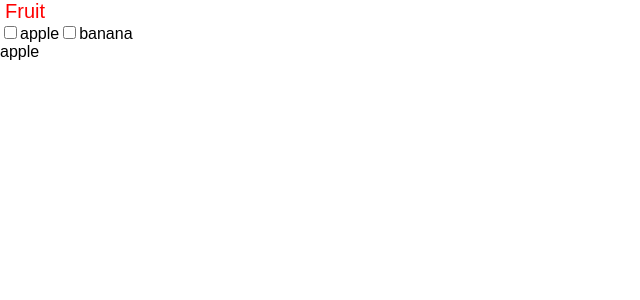
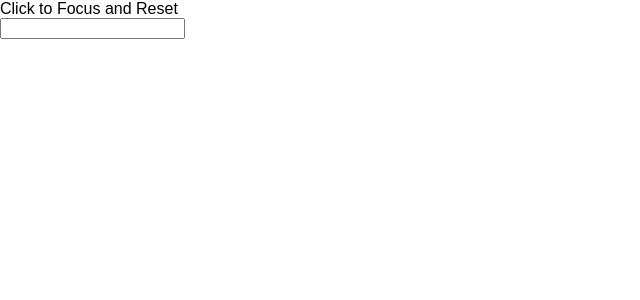
Before and after one commit to LeMueller/ReactJSFromKnowHowToPractise, a React (Create React App) app: page / in a window 1280 px wide. Shown: the top 300 px of the page, without its empty margins (0-640 px from the left). Built offline with nearby package versions, Linux system fonts and the light colour scheme.

Commit message:
add use of refs

```diff
--- /dev/null
+++ b/src/class12/refs.js
@@ -0,0 +1,47 @@
+import React, {Component} from 'react';
+import ReactDOM from 'react-dom';
+
+class App extends Component {
+	constructor(props){
+		super(props);
+		this.state={
+			userInput:''
+		}
+
+		this.handleChange=this.handleChange.bind(this);
+		this.clearAndFocusInput=this.clearAndFocusInput.bind(this);
+	}
+
+	handleChange(e){
+		this.setState({userInput:e.target.value});
+	}
+
+	clearAndFocusInput(){
+		this.setState({userInput:''});
+		ReactDOM.findDOMNode(this.refs.theInput).focus();
+	}
+
+	render(){
+		return(
+			<div>
+				<div onClick={this.clearAndFocusInput}>
+					Click to Focus and Reset
+				</div>
+				<input
+					//ref={function(component){ReactDOM.findDOMNode(component).focus();}}
+					ref='theInput'
+					value={this.state.userInput}
+					onChange={this.handleChange}
+				/>
+			</div>
+		)
+	}
+}
+
+export default class UseRefs extends Component {
+	render(){
+		return(
+			<App />
+		)
+	}
+}
--- a/src/index.js
+++ b/src/index.js
@@ -37,6 +37,8 @@ import UseCheckbox from './class11/checkbos.js';//with bug
 import UseRadio from './class11/radio.js';
 import UseSelect from './class11/select.js';
 
+import UseRefs from './class12/refs.js';
 
-ReactDOM.render(<UseCheckbox />, document.getElementById('root'));
+
+ReactDOM.render(<UseRefs />, document.getElementById('root'));
 registerServiceWorker();
```
